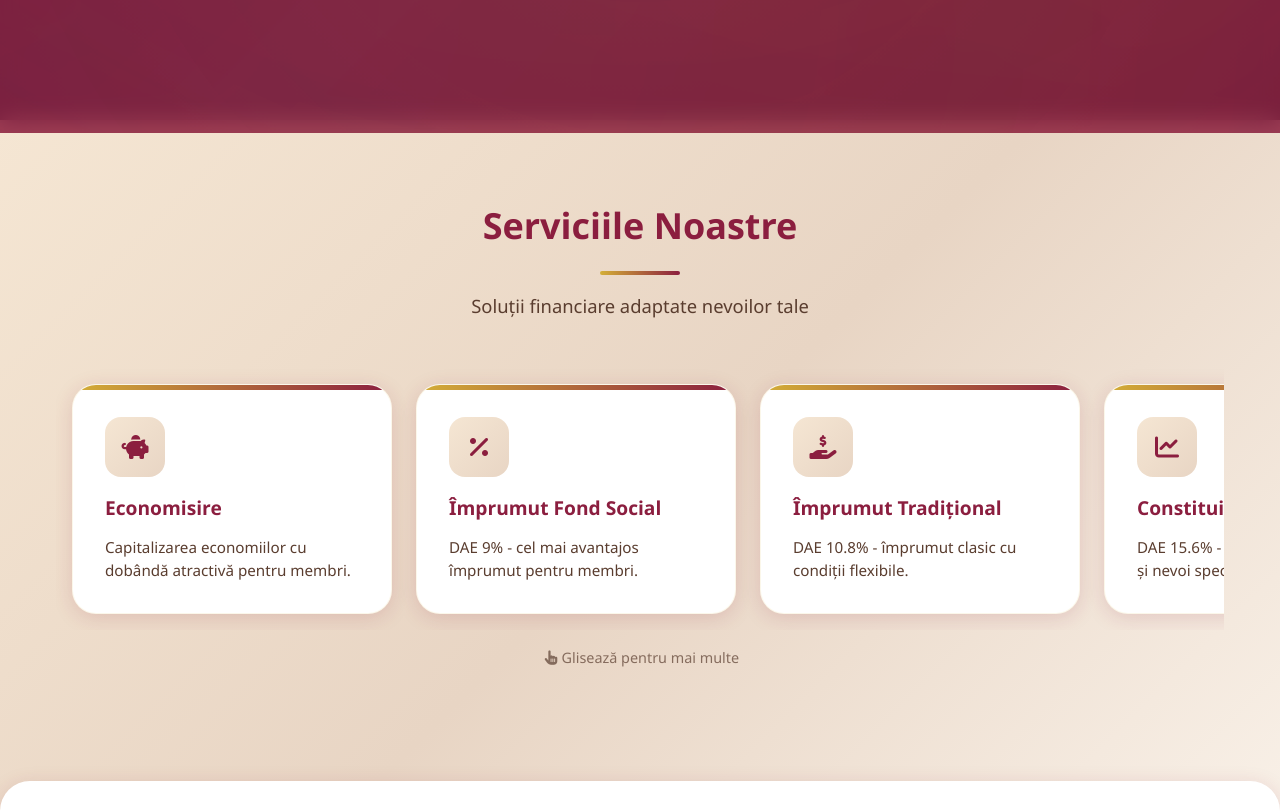
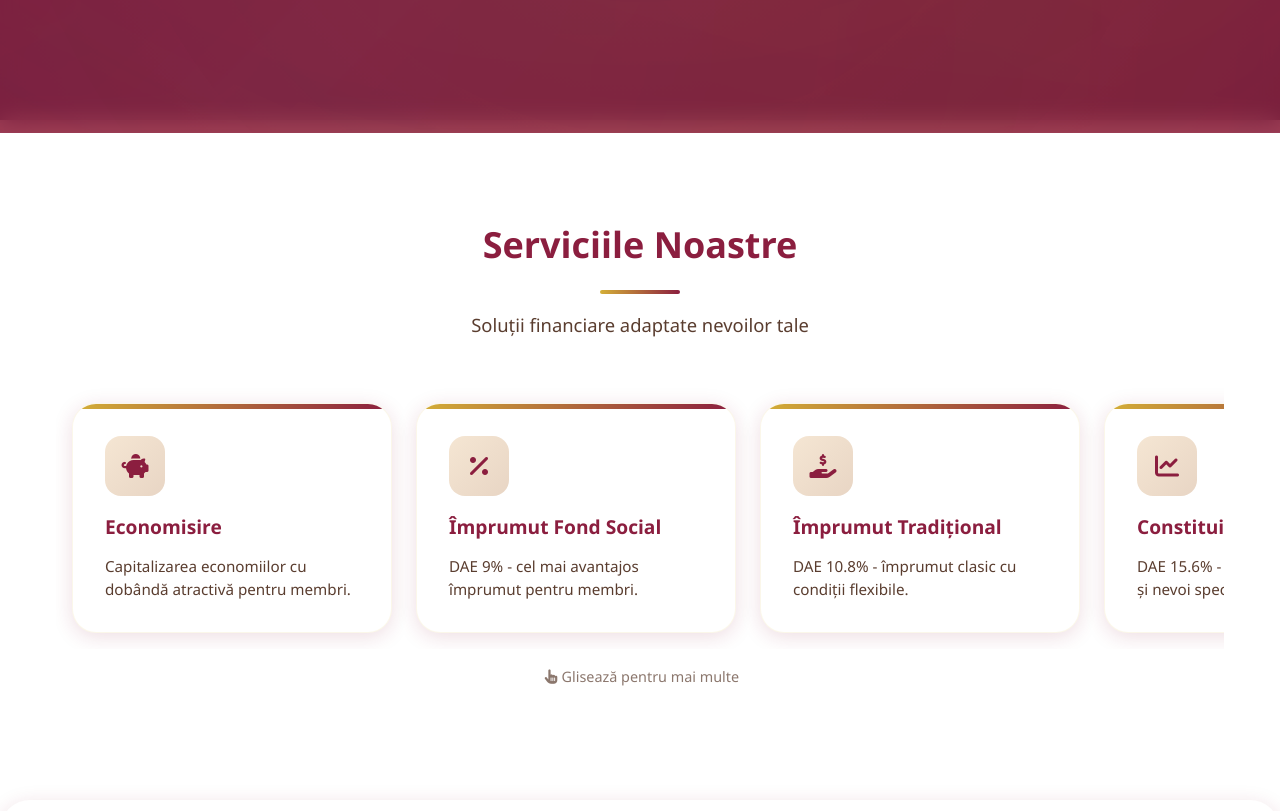
Before and after one commit to lazart-studios/car-cfr-brasov, a plain HTML site: page index.html in a window 1280 px wide. Shown: the part 680-1491 px from the top of the page. Drawn offline with Linux system fonts and the light colour scheme.

Commit message:
Fix: fundal alb pe toata sectiunea main, nu mai apare gradient albastru prin continut

```diff
--- a/index.html
+++ b/index.html
@@ -67,9 +67,12 @@
     </div>
   </section>
 
-  <main id="main-content">
+  <!-- Transition to white content -->
+  <div style="background: #ffffff; height: 20px; margin-top: -1px;"></div>
+
+  <main id="main-content" style="background: #ffffff; position: relative; z-index: 10;">
     <!-- HORIZONTAL SCROLLABLE CARDS -->
-    <div class="container" style="padding: 4rem 1rem;">
+    <div class="container" style="padding: 4rem 1rem; background: #ffffff;">
       <h2 class="section-title" style="color: var(--primary-burgundy);">Serviciile Noastre</h2>
       <p class="section-subtitle" style="color: var(--text-medium);">Soluții financiare adaptate nevoilor tale</p>
 
--- a/styles.css
+++ b/styles.css
@@ -283,6 +283,14 @@ body {
   max-width: 1200px;
   margin: 0 auto;
   padding: 2rem 1rem;
+  background: #ffffff;
+}
+
+/* Main content area background */
+main {
+  background: #ffffff !important;
+  position: relative;
+  z-index: 5;
 }
 
 /* ===== Cards ===== */
@@ -1088,11 +1096,11 @@ a:focus, button:focus {
 
 /* ===== ANIMATED BACKGROUND - CSS Only ===== */
 .animated-bg {
-  position: fixed;
+  position: absolute;
   top: 0;
   left: 0;
   width: 100%;
-  height: 100%;
+  height: 100vh;
   z-index: -1;
   background: linear-gradient(135deg, #0f1f35 0%, #1e3a5f 50%, #0f1f35 100%);
   overflow: hidden;
```
